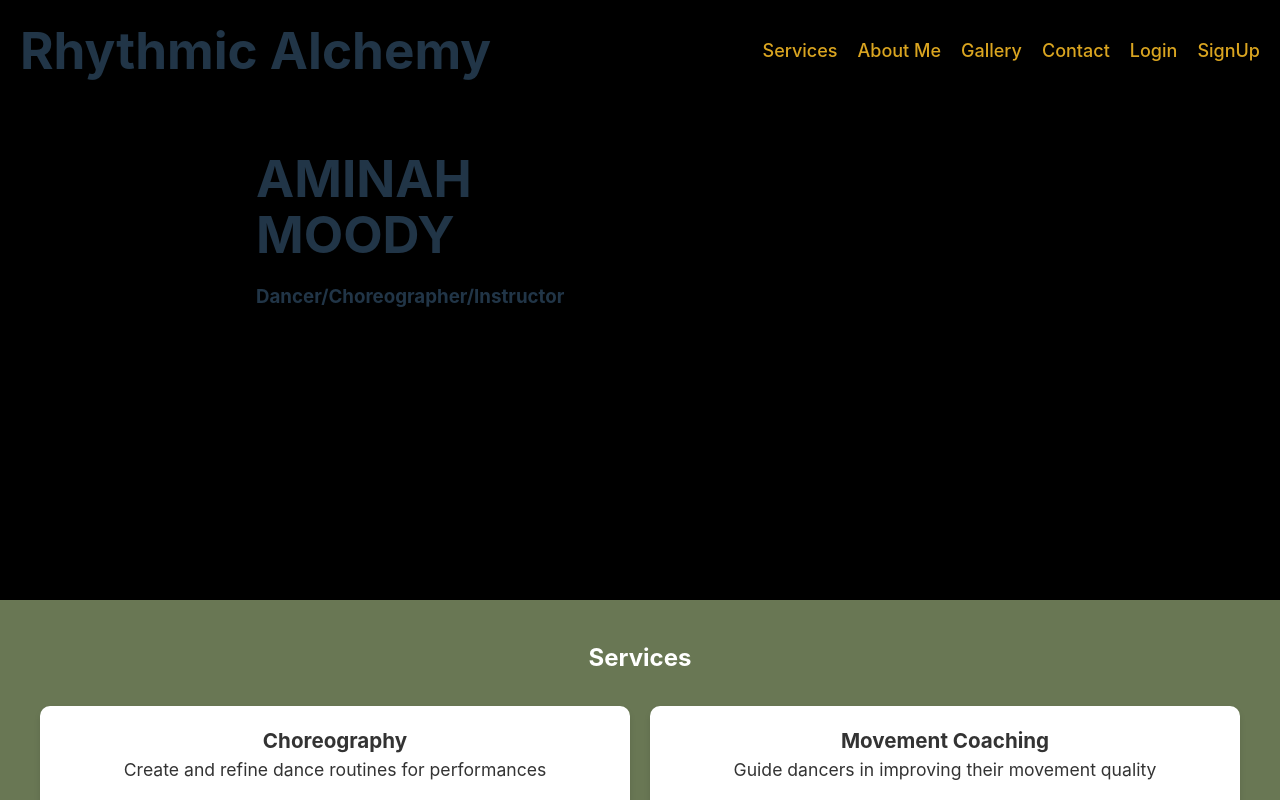
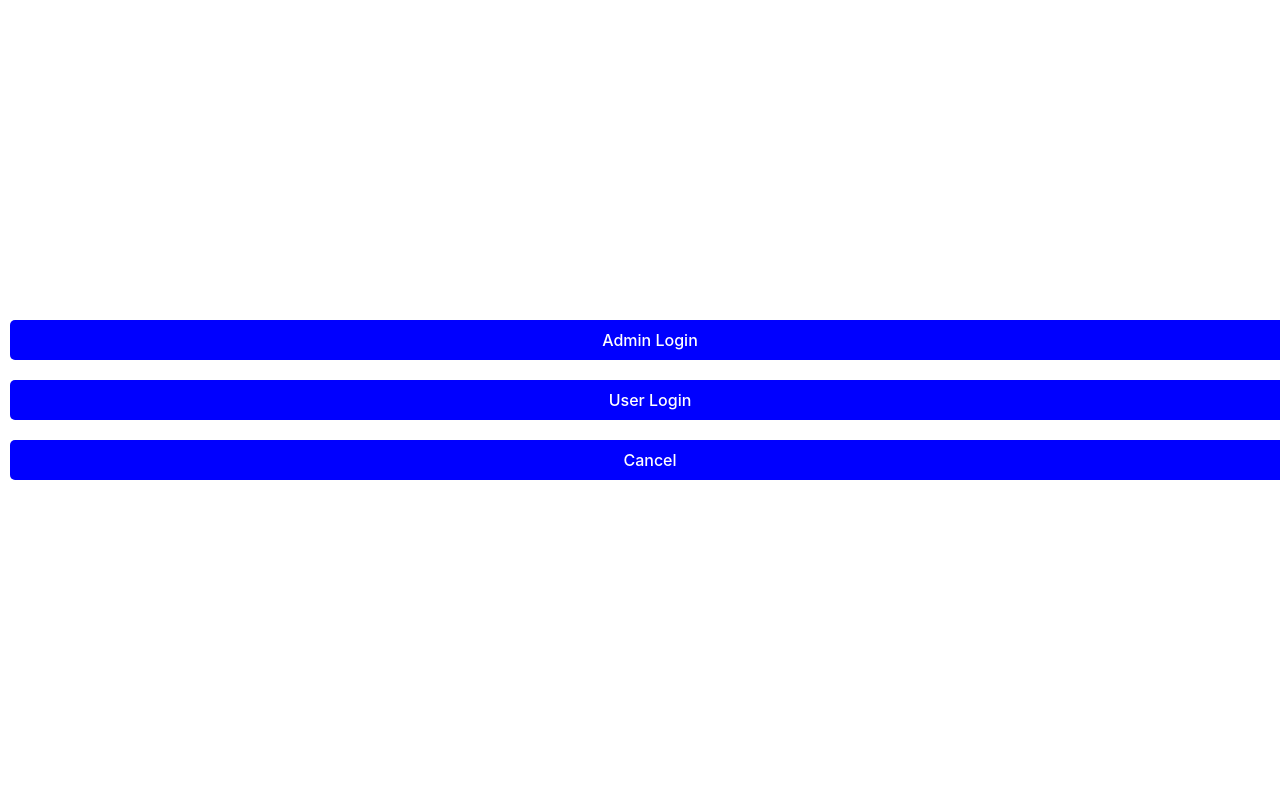
Before and after one commit to taesonblack4/Dance-Landing-Page, a React (Vite) app in the folder Client/: page /login-hub in a window 1280 px wide. Before the commit this address led to /. Shown: the top 800 px of the page. Built offline with nearby package versions, Linux system fonts and the light colour scheme.

Commit message:
links for logins and navbar barebones

```diff
--- a/Client/src/App.jsx
+++ b/Client/src/App.jsx
@@ -72,7 +72,7 @@ function App() {
         <Route path="/signup" element={<SignUp onSignUp={() => setIsUser(true)} />} />
         <Route path="/signup/register" element={<Registration onSignUp={() => setIsUser(true)}/>} />
         <Route path="/admin/login" element={<AdminLogin onLogin={() => setIsAdmin(true)} />} />
-        <Route path="/loginHub" element={<LoginHub />}/>
+        <Route path="/login-hub" element={<LoginHub />}/>
 
         {/* Protected User Dashboard */}
         <Route
--- a/Client/src/components/Common/Auth/LoginHub.jsx
+++ b/Client/src/components/Common/Auth/LoginHub.jsx
@@ -1,18 +1,30 @@
 import React from 'react'
 import { useNavigate } from 'react-router-dom'
 
-const AuthHub = () => {
+const LoginHub = () => {
     const navigate = useNavigate();
   return (
     <div>
         <div className="login-buttons">
             <button onClick={() => navigate('/admin/login')} style={styles.loginButton}>Admin Login</button>
             <button onClick={() => navigate('/user-login')} style={styles.loginButton}>User Login</button>
-            <button onClick={() => navigate('/signup')} style={styles.loginButton}>Sign Up</button>
             <button onClick={() => navigate('/')} style={styles.loginButton}>Cancel</button>
       </div>
     </div>
   )
 }
 
-export default AuthHub
+// define your styles object here
+const styles = {
+  loginButton: {
+    backgroundColor: 'blue',
+    color: 'white',
+    border: 'none',
+    padding: '10px 20px',
+    cursor: 'pointer',
+    borderRadius: '5px',
+    margin: '10px'
+  }
+};
+
+export default LoginHub
--- a/Client/src/components/private/Admin/AdminDashboard.jsx
+++ b/Client/src/components/private/Admin/AdminDashboard.jsx
@@ -5,12 +5,12 @@ import { useNavigate } from 'react-router-dom';
 import axios from 'axios';
 import LeadGrid from './components/LeadGrid';
 import UserGrid from './components/UserGrid';
+import AdminNav from './components/AdminNav';
 
 
 
 /*
 NEED TO ADD
-- logout button
 - navbar to view {users/leads (seperate tabs) , booking calendar , home(comprehensive view)}
 */
 //users with have the ability book consultations through site
@@ -206,6 +206,7 @@ const AdminDashboard = ({onLogout}) => {
     return (
         <div style={{ padding: '20px' }}>
             <h2>Admin Dashboard</h2>
+            <AdminNav />
             <button type='button'
             onClick={()=> {
                 onLogout();
--- a/Client/src/components/private/Admin/components/AdminNav.jsx
+++ b/Client/src/components/private/Admin/components/AdminNav.jsx
@@ -1,9 +1,22 @@
 import React from 'react'
+import { useNavigate } from 'react-router-dom'
 
 const AdminNav = () => {
-  return (
-    <div>
+    const navigate = useNavigate();
 
+    return (
+    <div className='admin-navbar'>
+      <div className='link-container'>
+        <nav>
+            <ul>
+                <li><a>Home</a></li>
+                <li><a>Post</a></li>
+                <li><a>Users</a></li>
+                <li><a>Leads</a></li>
+                <li><a>Logout</a></li>
+            </ul>
+        </nav>
+      </div>
     </div>
   )
 }
--- a/Client/src/components/public/LandingPage.jsx
+++ b/Client/src/components/public/LandingPage.jsx
@@ -48,11 +48,6 @@ const LandingPage = () => {
             <Contact ref={contactRef} />
             <Footer />
         </div>
-        <div className="login-buttons">
-        <button onClick={() => navigate('/user-login')} style={styles.loginButton}>User Login</button>
-        <button onClick={() => navigate('/signup')} style={styles.loginButton}>Sign Up</button>
-        <button onClick={() => navigate('/admin/login')} style={styles.loginButton}>Admin Login</button>
-      </div>
     </div>
   )
 }
--- a/Client/src/components/public/Navbar.jsx
+++ b/Client/src/components/public/Navbar.jsx
@@ -15,7 +15,7 @@ const Navbar = ({ scrollToSection, servicesRef, aboutRef, galleryRef, contactRef
           <li><a onClick={() => scrollToSection(aboutRef)} className="Link">About Me</a></li>
           <li><a onClick={() => scrollToSection(galleryRef)} className="Link">Gallery</a></li>
           <li><a onClick={() => scrollToSection(contactRef)} className="Link">Contact</a></li>
-          <li><a onClick={() => navigate('/LoginHub')} className="Link">Login</a></li>
+          <li><a onClick={() => navigate('/login-hub')} className="Link">Login</a></li>
           <li><a onClick={() => navigate('/signup')} className="Link">SignUp</a></li>
         </ul>
       </nav>
```
Also changed, not shown: Client/src/components/private/Admin/components/AdminHome.jsx (added, +11 -0 lines), Client/src/components/private/User/components/UserHome.jsx (added, +11 -0 lines), Client/src/components/private/User/components/UserNav.jsx (+13 -2 lines).
